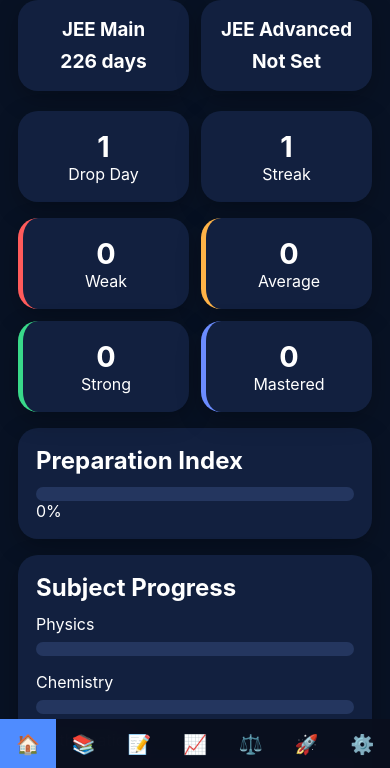
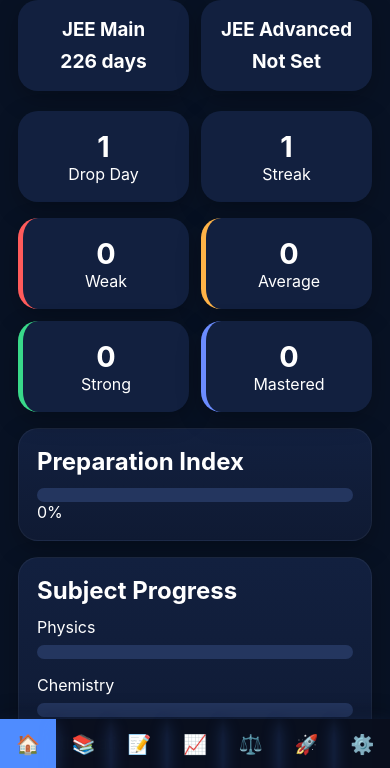
Before and after one commit to nabanitjee/jee, a plain HTML site: page index.html in a window 390 px wide. Shown: the part 74-842 px from the top of the page. Drawn offline with Linux system fonts and the light colour scheme.

Commit message:
Update style.css

```diff
--- a/style.css
+++ b/style.css
@@ -101,12 +101,31 @@
 border-left:5px solid var(--mastered);
 }
 
+.bottom-nav{
+box-shadow:
+0 -5px 20px
+rgba(0,0,0,.3);
+}
+
 .card{
-background:var(--card);
+background:
+linear-gradient(
+180deg,
+#12203f,
+#0f1a33
+);
+
 border-radius:20px;
 padding:18px;
 margin-bottom:16px;
-box-shadow:0 8px 24px rgba(0,0,0,.25);
+
+border:
+1px solid
+rgba(255,255,255,.05);
+
+box-shadow:
+0 8px 24px
+rgba(0,0,0,.25);
 }
 
 .card h2,
@@ -140,10 +159,26 @@
 padding:12px 16px;
 margin-top:10px;
 cursor:pointer;
+font-weight:600;
+transition:.25s;
+box-shadow:
+0 6px 16px rgba(
+79,140,255,.25
+);
 }
 
 button:hover{
-opacity:.9;
+transform:translateY(-2px);
+}
+
+button:active{
+transform:scale(.96);
+}
+
+.bottom-nav button{
+
+transition:.25s;
+
 }
 
 .progress-bar{
@@ -315,4 +350,28 @@
 grid-template-columns:1fr 1fr;
 }
 
+.card,
+.chapter-card,
+.mock-card,
+.future-card,
+.journal-card,
+.clat-card{
+
+transition:.25s;
+
 }
+
+.card:hover,
+.chapter-card:hover,
+.mock-card:hover,
+.future-card:hover,
+.journal-card:hover,
+.clat-card:hover{
+
+transform:
+translateY(-2px);
+
+}
+
+}
+}
```
